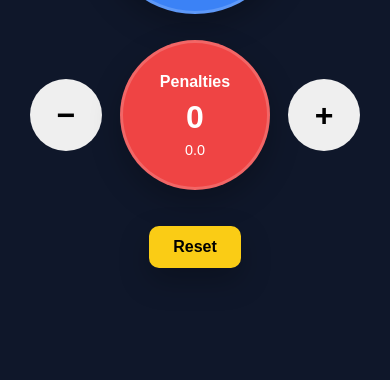
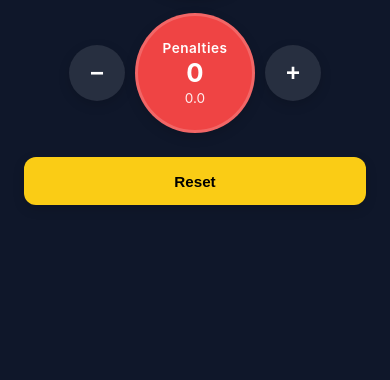
Before and after one commit to 3mealsFPV/counting-app, a plain HTML site: page index.html in a window 390 px wide. Shown: the part 464-844 px from the top of the page. Drawn offline with Linux system fonts and the light colour scheme.

Commit message:
Optimize mobile experience with responsive design and touch optimization

```diff
--- a/index.html
+++ b/index.html
@@ -2,7 +2,11 @@
 <html lang="en">
 <head>
   <meta charset="UTF-8" />
-  <meta name="viewport" content="width=device-width, initial-scale=1.0" />
+  <meta name="viewport" content="width=device-width, initial-scale=1.0, viewport-fit=cover" />
+  <meta name="theme-color" content="#0f172a" />
+  <meta name="apple-mobile-web-app-capable" content="true" />
+  <meta name="apple-mobile-web-app-status-bar-style" content="black-translucent" />
+  <meta name="apple-mobile-web-app-title" content="Counter" />
   <title>Counting App</title>
   <style>
     :root {
@@ -15,19 +19,26 @@
       --red: #ef4444;
 
       --shadow: 0 12px 30px rgba(0, 0, 0, 0.25);
+      --shadow-sm: 0 4px 12px rgba(0, 0, 0, 0.15);
     }
 
-    * { box-sizing: border-box; }
+    * {
+      box-sizing: border-box;
+      -webkit-tap-highlight-color: transparent;
+      -webkit-touch-callout: none;
+    }
 
     body {
       margin: 0;
       min-height: 100vh;
-      font-family: Arial, Helvetica, sans-serif;
+      font-family: -apple-system, BlinkMacSystemFont, 'Segoe UI', Roboto, sans-serif;
       background: var(--bg);
       color: var(--text);
       display: flex;
       align-items: center;
       justify-content: center;
+      padding: max(16px, env(safe-area-inset-bottom));
+      overflow: hidden;
     }
 
     .app {
@@ -36,7 +47,9 @@
       display: flex;
       flex-direction: column;
       align-items: center;
-      gap: 26px;
+      gap: 20px;
+      padding: 0 16px;
+      padding-top: max(16px, env(safe-area-inset-top));
     }
 
     .row {
@@ -44,7 +57,7 @@
       display: flex;
       align-items: center;
       justify-content: center;
-      gap: 18px;
+      gap: 12px;
     }
 
     .stat {
@@ -54,34 +67,39 @@
       align-items: center;
       justify-content: center;
       text-align: center;
-      box-shadow: var(--shadow);
+      box-shadow: var(--shadow-sm);
       padding: 16px;
       border: 3px solid rgba(255, 255, 255, 0.18);
+      flex-shrink: 0;
     }
 
     .small {
-      width: 150px;
-      height: 150px;
+      width: 140px;
+      height: 140px;
     }
 
     .large {
-      width: 190px;
-      height: 190px;
+      width: 170px;
+      height: 170px;
     }
 
     .label {
-      font-weight: bold;
-      margin-bottom: 8px;
+      font-weight: 600;
+      margin-bottom: 6px;
+      font-size: 0.9em;
+      letter-spacing: 0.5px;
     }
 
     .value {
-      font-size: 2em;
-      font-weight: bold;
+      font-size: 1.8em;
+      font-weight: 700;
+      line-height: 1;
     }
 
     .subvalue {
-      margin-top: 6px;
-      font-size: 0.9em;
+      margin-top: 4px;
+      font-size: 0.85em;
+      opacity: 0.9;
     }
 
     .blue { background: var(--blue); }
@@ -89,32 +107,148 @@
     .red { background: var(--red); }
 
     .control {
-      width: 72px;
-      height: 72px;
+      width: 64px;
+      height: 64px;
+      min-width: 64px;
+      min-height: 64px;
       border-radius: 50%;
       border: none;
-      font-size: 2rem;
+      font-size: 1.8rem;
       font-weight: bold;
       cursor: pointer;
+      background: rgba(255, 255, 255, 0.1);
+      color: var(--text);
+      transition: all 0.15s ease;
+      display: flex;
+      align-items: center;
+      justify-content: center;
+      box-shadow: var(--shadow-sm);
+      active: all 0.05s ease;
+    }
+
+    .control:active {
+      transform: scale(0.92);
+      background: rgba(255, 255, 255, 0.2);
+    }
+
+    .control:hover {
+      background: rgba(255, 255, 255, 0.15);
     }
 
     /* RESET BUTTON */
     .reset-btn {
-      margin-top: 10px;
-      padding: 12px 24px;
+      margin-top: 8px;
+      padding: 14px 32px;
       font-size: 1rem;
-      font-weight: bold;
+      font-weight: 600;
       border: none;
-      border-radius: 10px;
+      border-radius: 12px;
       cursor: pointer;
       background: #facc15;
       color: #000;
-      box-shadow: var(--shadow);
-      transition: transform 0.1s ease;
+      box-shadow: var(--shadow-sm);
+      transition: all 0.15s ease;
+      min-height: 48px;
+      touch-action: manipulation;
     }
 
     .reset-btn:active {
       transform: scale(0.95);
+      background: #eab308;
+    }
+
+    .reset-btn:hover {
+      background: #f0db4f;
+    }
+
+    /* MOBILE OPTIMIZATIONS */
+    @media (max-width: 480px) {
+      body {
+        padding: max(12px, env(safe-area-inset-bottom));
+      }
+
+      .app {
+        gap: 16px;
+        padding: 0 12px;
+      }
+
+      .row {
+        gap: 10px;
+      }
+
+      .stat {
+        padding: 12px;
+      }
+
+      .small {
+        width: 120px;
+        height: 120px;
+      }
+
+      .large {
+        width: 150px;
+        height: 150px;
+      }
+
+      .label {
+        font-size: 0.85em;
+        margin-bottom: 4px;
+      }
+
+      .value {
+        font-size: 1.6em;
+      }
+
+      .control {
+        width: 56px;
+        height: 56px;
+        min-width: 56px;
+        min-height: 56px;
+        font-size: 1.5rem;
+      }
+
+      .reset-btn {
+        width: 100%;
+        padding: 12px 24px;
+        font-size: 0.95rem;
+      }
+    }
+
+    @media (max-width: 320px) {
+      .small {
+        width: 100px;
+        height: 100px;
+      }
+
+      .large {
+        width: 130px;
+        height: 130px;
+      }
+
+      .value {
+        font-size: 1.4em;
+      }
+
+      .control {
+        width: 48px;
+        height: 48px;
+        min-width: 48px;
+        min-height: 48px;
+        font-size: 1.2rem;
+      }
+    }
+
+    /* ACCESSIBILITY */
+    @media (prefers-reduced-motion: reduce) {
+      * {
+        transition: none !important;
+      }
+    }
+
+    @media (prefers-color-scheme: dark) {
+      :root {
+        --shadow: 0 12px 30px rgba(0, 0, 0, 0.5);
+      }
     }
 
   </style>
@@ -124,14 +258,14 @@
 
     <!-- Goals -->
     <div class="row">
-      <button class="control" id="goalsMinus">−</button>
+      <button class="control" id="goalsMinus" aria-label="Decrease goals">−</button>
 
       <div class="stat small green">
         <div class="label">Goals</div>
         <div class="value" id="goalsCount">0</div>
       </div>
 
-      <button class="control" id="goalsPlus">+</button>
+      <button class="control" id="goalsPlus" aria-label="Increase goals">+</button>
     </div>
 
     <!-- Total -->
@@ -142,7 +276,7 @@
 
     <!-- Penalties -->
     <div class="row">
-      <button class="control" id="penaltiesMinus">−</button>
+      <button class="control" id="penaltiesMinus" aria-label="Decrease penalties">−</button>
 
       <div class="stat small red">
         <div class="label">Penalties</div>
@@ -150,11 +284,11 @@
         <div class="subvalue" id="penaltiesValue">0.0</div>
       </div>
 
-      <button class="control" id="penaltiesPlus">+</button>
+      <button class="control" id="penaltiesPlus" aria-label="Increase penalties">+</button>
     </div>
 
     <!-- RESET BUTTON -->
-    <button class="reset-btn" id="resetBtn">Reset</button>
+    <button class="reset-btn" id="resetBtn" aria-label="Reset all counts">Reset</button>
 
   </div>
 
@@ -162,29 +296,57 @@
     let goalsCount = 0;
     let penaltiesCount = 0;
 
+    // Cache DOM elements
+    const elements = {
+      goalsCount: document.getElementById("goalsCount"),
+      penaltiesCount: document.getElementById("penaltiesCount"),
+      penaltiesValue: document.getElementById("penaltiesValue"),
+      totalPoints: document.getElementById("totalPoints"),
+      goalsPlus: document.getElementById("goalsPlus"),
+      goalsMinus: document.getElementById("goalsMinus"),
+      penaltiesPlus: document.getElementById("penaltiesPlus"),
+      penaltiesMinus: document.getElementById("penaltiesMinus"),
+      resetBtn: document.getElementById("resetBtn")
+    };
+
     function updateUI() {
       const penaltiesValue = penaltiesCount * 0.8;
       const totalPoints = goalsCount - penaltiesValue;
 
-      document.getElementById("goalsCount").textContent = goalsCount;
-      document.getElementById("penaltiesCount").textContent = penaltiesCount;
-      document.getElementById("penaltiesValue").textContent = penaltiesValue.toFixed(1);
-      document.getElementById("totalPoints").textContent = totalPoints.toFixed(1);
+      elements.goalsCount.textContent = goalsCount;
+      elements.penaltiesCount.textContent = penaltiesCount;
+      elements.penaltiesValue.textContent = penaltiesValue.toFixed(1);
+      elements.totalPoints.textContent = totalPoints.toFixed(1);
     }
 
-    document.getElementById("goalsPlus").onclick = () => { goalsCount++; updateUI(); };
-    document.getElementById("goalsMinus").onclick = () => { goalsCount--; updateUI(); };
+    // Prevent negative counts
+    const incrementGoals = () => { goalsCount++; updateUI(); };
+    const decrementGoals = () => { if (goalsCount > 0) goalsCount--; updateUI(); };
+    const incrementPenalties = () => { penaltiesCount++; updateUI(); };
+    const decrementPenalties = () => { if (penaltiesCount > 0) penaltiesCount--; updateUI(); };
 
-    document.getElementById("penaltiesPlus").onclick = () => { penaltiesCount++; updateUI(); };
-    document.getElementById("penaltiesMinus").onclick = () => { penaltiesCount--; updateUI(); };
+    elements.goalsPlus.onclick = incrementGoals;
+    elements.goalsMinus.onclick = decrementGoals;
+    elements.penaltiesPlus.onclick = incrementPenalties;
+    elements.penaltiesMinus.onclick = decrementPenalties;
 
-    // RESET FUNCTION
-    document.getElementById("resetBtn").onclick = () => {
+    elements.resetBtn.onclick = () => {
       goalsCount = 0;
       penaltiesCount = 0;
       updateUI();
     };
 
+    // Keyboard shortcuts
+    document.addEventListener('keydown', (e) => {
+      if (e.target === document.body || e.target === document.documentElement) {
+        switch(e.key.toLowerCase()) {
+          case 'g': incrementGoals(); break;
+          case 'p': incrementPenalties(); break;
+          case 'r': { goalsCount = 0; penaltiesCount = 0; updateUI(); } break;
+        }
+      }
+    });
+
     updateUI();
   </script>
 </body>
```
